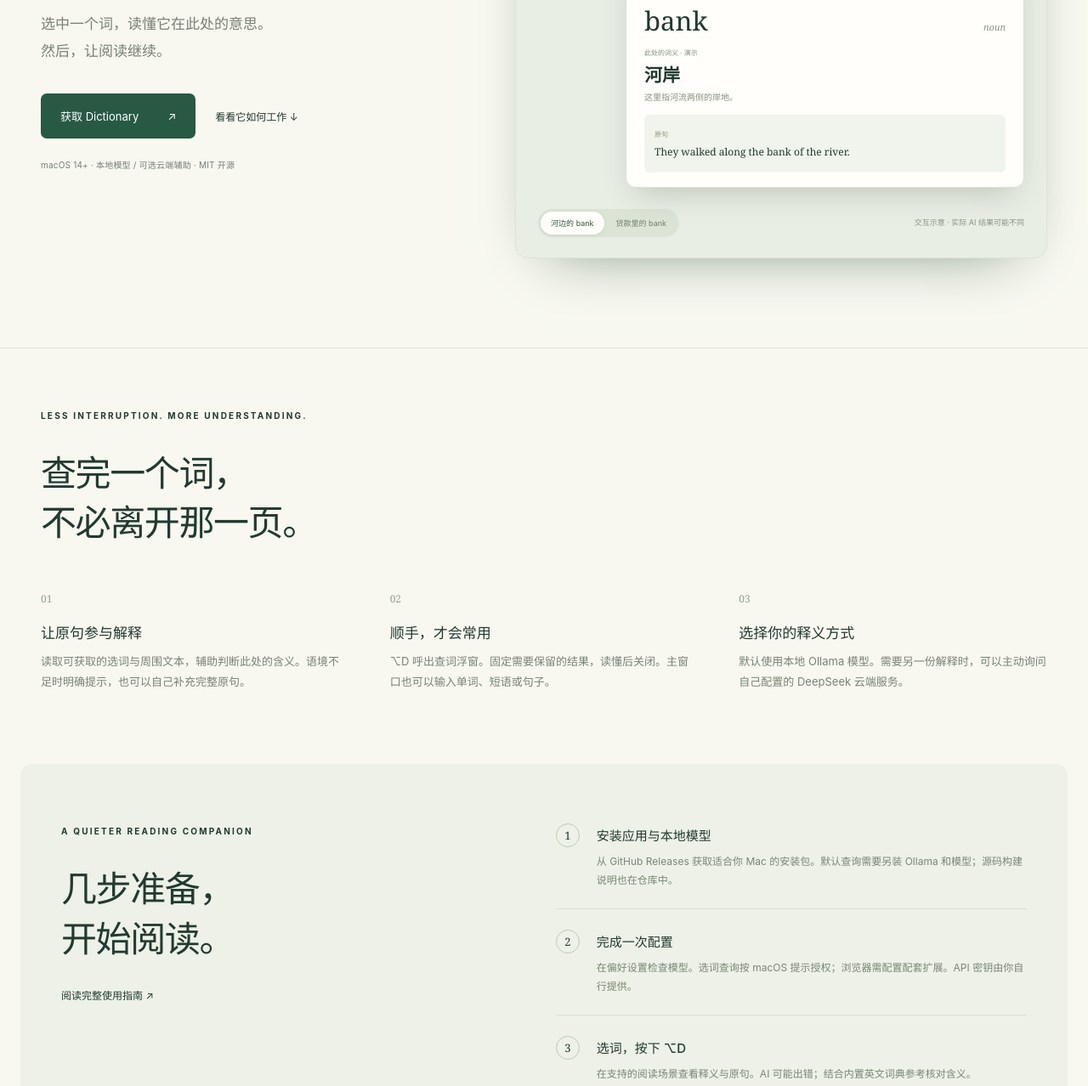
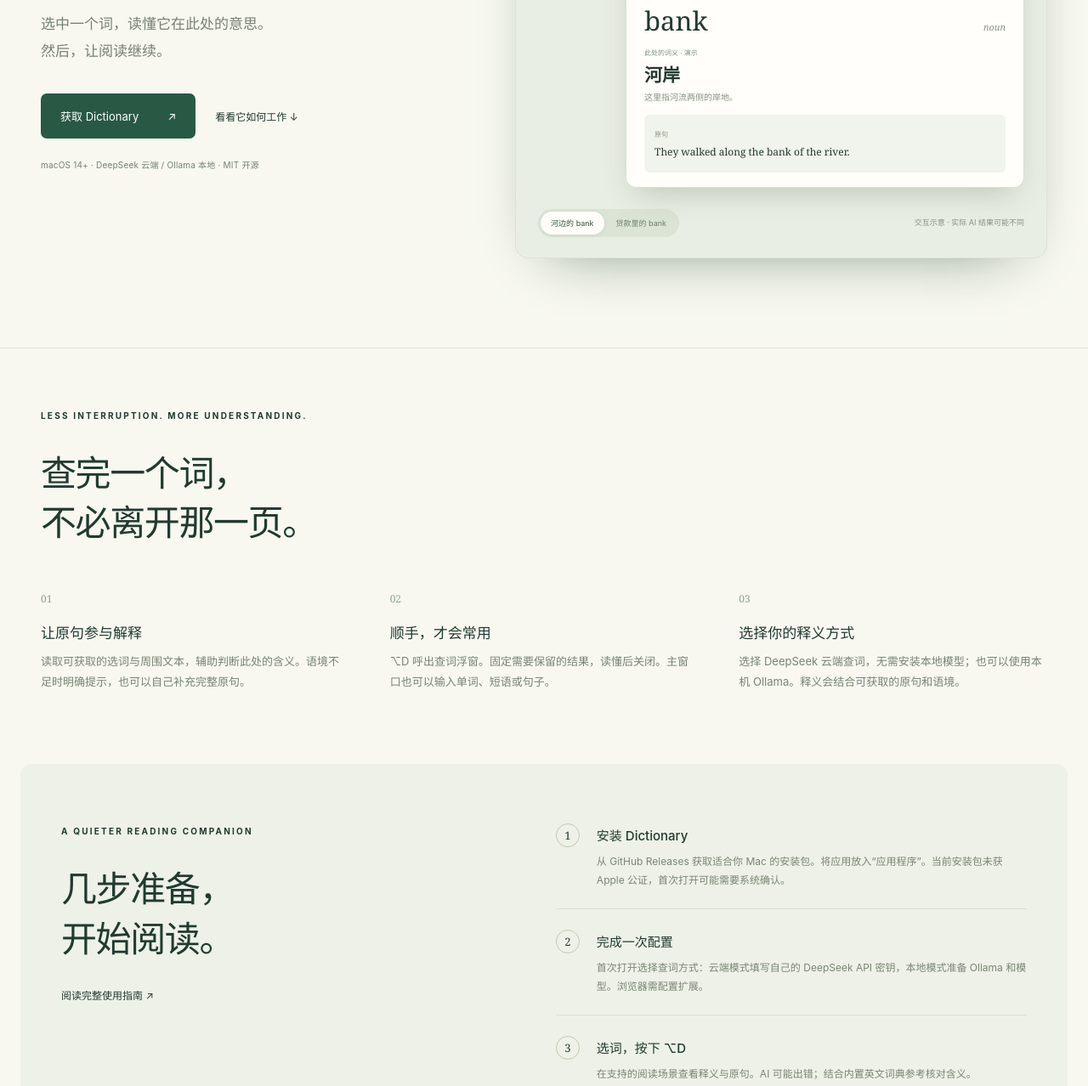
Before and after one commit to liyunhui0707/dictionary-macos, a browser extension: page website/dist/index.html in a window 1280 px wide. Shown: the part 516-1794 px from the top of the page at 85% size. Drawn offline with Linux system fonts and the light colour scheme.

Commit message:
docs: align 0.2.0 setup, download and update guidance

```diff
--- a/website/dist/index.html
+++ b/website/dist/index.html
@@ -1,11 +1,11 @@
 <!doctype html>
 <html lang="zh-CN"><head><meta charset="utf-8"><meta name="viewport" content="width=device-width,initial-scale=1"><meta name="description" content="Dictionary，原生 macOS 上下文英汉词典。在阅读里理解单词，再继续阅读。"><meta name="theme-color" content="#285945"><title>Dictionary — 词义，在语境里。</title><link rel="icon" href="/favicon.ico" sizes="16x16 32x32 64x64"><link rel="icon" type="image/png" sizes="32x32" href="/favicon-32.png"><link rel="stylesheet" href="style.css"></head>
 <body><header><a class="brand" href="#"><span class="mark">d.</span>Dictionary</a><nav aria-label="主导航"><a href="#experience">体验</a><a href="#start">开始使用</a><a href="#updates">更新</a><a class="nav-button" href="https://github.com/liyunhui0707/dictionary-macos">GitHub ↗</a></nav></header>
-<main><section class="hero"><div class="intro"><p class="eyebrow"><span></span> 为 macOS 阅读而作</p><h1>词义，<br>在<span class="serif">语境</span>里。</h1><p class="lead">选中一个词，读懂它在此处的意思。<br>然后，让阅读继续。</p><div class="actions"><a class="primary" href="https://github.com/liyunhui0707/dictionary-macos/releases">获取 Dictionary <span>↗</span></a><a class="text-link" href="#experience">看看它如何工作 ↓</a></div><p class="caption">macOS 14+ · 本地模型 / 可选云端辅助 · MIT 开源</p></div>
+<main><section class="hero"><div class="intro"><p class="eyebrow"><span></span> 为 macOS 阅读而作</p><h1>词义，<br>在<span class="serif">语境</span>里。</h1><p class="lead">选中一个词，读懂它在此处的意思。<br>然后，让阅读继续。</p><div class="actions"><a class="primary" href="https://github.com/liyunhui0707/dictionary-macos/releases">获取 Dictionary <span>↗</span></a><a class="text-link" href="#experience">看看它如何工作 ↓</a></div><p class="caption">macOS 14+ · DeepSeek 云端 / Ollama 本地 · MIT 开源</p></div>
 <div class="scene" aria-label="上下文查词交互演示"><div class="scene-top"><span>READING, UNINTERRUPTED.</span><span>01 / 02</span></div><div class="paper"><p class="book-label">A MOMENT TO UNDERSTAND</p><p id="passage">They walked along the <mark>bank</mark> of the river.</p><p class="ghost">The afternoon light settled on the water.<br>For a moment, everything was quiet.</p><div class="selection-hint">选中 bank <kbd>⌥ D</kbd></div></div><div class="lookup"><div class="lookup-bar"><span>Dictionary</span><span aria-hidden="true">⌖ &nbsp; ×</span></div><div class="word">bank <i>noun</i></div><p class="meaning-label">此处的词义 · 演示</p><h2 id="meaning">河岸</h2><p id="explanation">这里指河流两侧的岸地。</p><div class="original"><span>原句</span><p id="original">They walked along the bank of the river.</p></div></div><div class="scene-bottom"><div class="demo-switch" role="group" aria-label="切换示例语境"><button aria-pressed="true" data-example="river">河边的 bank</button><button aria-pressed="false" data-example="loan">贷款里的 bank</button></div><small>交互示意 · 实际 AI 结果可能不同</small></div></div></section>
-<section class="statement" id="experience"><p class="eyebrow">LESS INTERRUPTION. MORE UNDERSTANDING.</p><h2>查完一个词，<br>不必离开那一页。</h2><div class="features"><article><span class="number">01</span><h3>让原句参与解释</h3><p>读取可获取的选词与周围文本，辅助判断此处的含义。语境不足时明确提示，也可以自己补充完整原句。</p></article><article><span class="number">02</span><h3>顺手，才会常用</h3><p>⌥D 呼出查词浮窗。固定需要保留的结果，读懂后关闭。主窗口也可以输入单词、短语或句子。</p></article><article><span class="number">03</span><h3>选择你的释义方式</h3><p>默认使用本地 Ollama 模型。需要另一份解释时，可以主动询问自己配置的 DeepSeek 云端服务。</p></article></div></section>
-<section class="start" id="start"><div><p class="eyebrow">A QUIETER READING COMPANION</p><h2>几步准备，<br>开始阅读。</h2><a class="text-link" href="https://github.com/liyunhui0707/dictionary-macos/blob/main/docs/guide.md">阅读完整使用指南 ↗</a></div><ol><li><span>1</span><div><h3>安装应用与本地模型</h3><p>从 GitHub Releases 获取适合你 Mac 的安装包。默认查询需要另装 Ollama 和模型；源码构建说明也在仓库中。</p></div></li><li><span>2</span><div><h3>完成一次配置</h3><p>在偏好设置检查模型。选词查询按 macOS 提示授权；浏览器需配置配套扩展。API 密钥由你自行提供。</p></div></li><li><span>3</span><div><h3>选词，按下 ⌥D</h3><p>在支持的阅读场景查看释义与原句。AI 可能出错；结合内置英文词典参考核对含义。</p></div></li></ol></section>
+<section class="statement" id="experience"><p class="eyebrow">LESS INTERRUPTION. MORE UNDERSTANDING.</p><h2>查完一个词，<br>不必离开那一页。</h2><div class="features"><article><span class="number">01</span><h3>让原句参与解释</h3><p>读取可获取的选词与周围文本，辅助判断此处的含义。语境不足时明确提示，也可以自己补充完整原句。</p></article><article><span class="number">02</span><h3>顺手，才会常用</h3><p>⌥D 呼出查词浮窗。固定需要保留的结果，读懂后关闭。主窗口也可以输入单词、短语或句子。</p></article><article><span class="number">03</span><h3>选择你的释义方式</h3><p>选择 DeepSeek 云端查词，无需安装本地模型；也可以使用本机 Ollama。释义会结合可获取的原句和语境。</p></article></div></section>
+<section class="start" id="start"><div><p class="eyebrow">A QUIETER READING COMPANION</p><h2>几步准备，<br>开始阅读。</h2><a class="text-link" href="https://github.com/liyunhui0707/dictionary-macos/blob/main/docs/guide.md">阅读完整使用指南 ↗</a></div><ol><li><span>1</span><div><h3>安装 Dictionary</h3><p>从 GitHub Releases 获取适合你 Mac 的安装包。将应用放入“应用程序”。当前安装包未获 Apple 公证，首次打开可能需要系统确认。</p></div></li><li><span>2</span><div><h3>完成一次配置</h3><p>首次打开选择查词方式：云端模式填写自己的 DeepSeek API 密钥，本地模式准备 Ollama 和模型。浏览器需配置扩展。</p></div></li><li><span>3</span><div><h3>选词，按下 ⌥D</h3><p>在支持的阅读场景查看释义与原句。AI 可能出错；结合内置英文词典参考核对含义。</p></div></li></ol></section>
 <section class="compatibility"><p>与你的阅读方式相接</p><div><span>Apple Books</span><span>Chromium 浏览器</span><span>Safari</span><span>Obsidian</span></div><small>不同应用的选区与语境可用性不同。图片、受保护内容及部分软件无法自动读取上下文。</small></section>
-<section class="updates" id="updates"><div><p class="eyebrow">ONE PLACE FOR EVERY RELEASE</p><h2>每一次更新，都有迹可循。</h2><p>官网、应用内的更新入口，共用 GitHub Releases。<br>版本说明、安装包与校验值，在同一个地方。</p></div><div class="release"><span class="release-label">GITHUB RELEASES</span><h3 id="release-title">版本与下载</h3><p id="release-note">公开安装包将在签名、公证和跨 Mac 验证完成后提供。现在可以查看源码、构建方式和使用文档。</p><a href="https://github.com/liyunhui0707/dictionary-macos/releases">查看所有版本 <span>↗</span></a><small>当前更新方式：下载新版并手动替换应用。</small></div></section>
+<section class="updates" id="updates"><div><p class="eyebrow">ONE PLACE FOR EVERY RELEASE</p><h2>每一次更新，都有迹可循。</h2><p>官网、应用内的更新入口，共用 GitHub Releases。<br>版本说明、安装包与校验值，在同一个地方。</p></div><div class="release"><span class="release-label">GITHUB RELEASES</span><h3 id="release-title">版本与下载</h3><p id="release-note">安装包以 GitHub Releases 实际列出的版本和架构为准。当前渠道未经 Apple 公证；首次打开、服务配置与更新步骤请参阅使用指南。</p><a href="https://github.com/liyunhui0707/dictionary-macos/releases">查看所有版本 <span>↗</span></a><small>应用内可主动检查版本；下载新版后手动替换，不在后台自动安装。</small></div></section>
 <section class="closing"><span class="mark">d.</span><h2>把注意力，留给内容。</h2><a class="primary" href="https://github.com/liyunhui0707/dictionary-macos">探索开源项目 ↗</a></section></main>
 <footer><div><strong>Dictionary</strong><span>在语境里理解，然后继续阅读。</span></div><div><a href="https://github.com/liyunhui0707/dictionary-macos/blob/main/PRIVACY.md">隐私说明</a><a href="https://github.com/liyunhui0707/dictionary-macos/issues">反馈</a><a href="https://github.com/liyunhui0707/dictionary-macos/blob/main/LICENSE">MIT License</a></div></footer><script src="app.js"></script></body></html>
```
Also changed, not shown: 1 other file.
